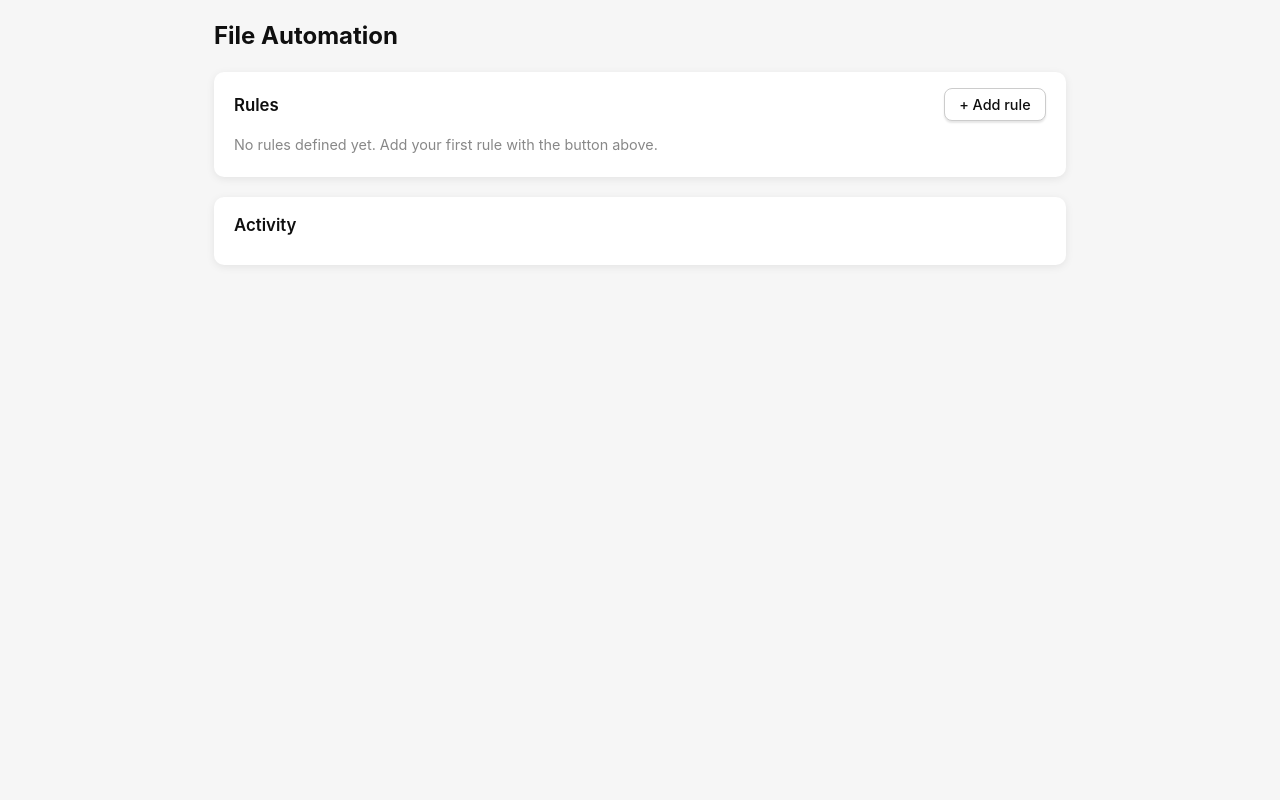
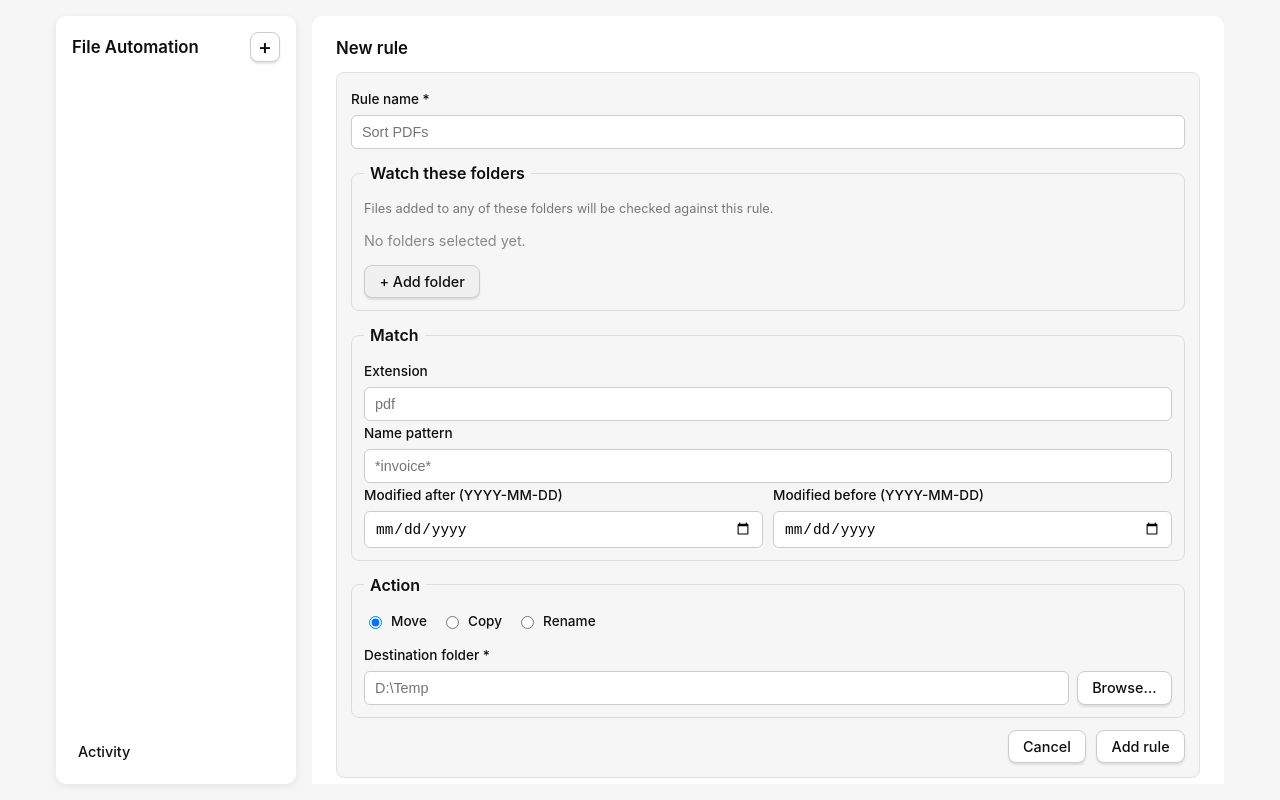
Before and after one commit to muhammadrizo-y/supersiftr, a React (Vite) app: page / in a window 1280 px wide. Built offline with nearby package versions, Linux system fonts and the light colour scheme.

Commit message:
feat(ui): move rules to a sidebar with tabs

```diff
--- a/src/App.css
+++ b/src/App.css
@@ -20,27 +20,135 @@ body {
 }
 
 .app {
-  max-width: 900px;
+  display: flex;
+  height: 100vh;
+  max-width: 1200px;
   margin: 0 auto;
-  padding: 24px;
+  padding: 16px;
+  gap: 16px;
 }
 
-.app-header {
+.sidebar {
+  display: flex;
+  flex-direction: column;
+  width: 240px;
+  flex-shrink: 0;
+  background: #ffffff;
+  border-radius: 10px;
+  padding: 16px 12px;
+  box-shadow: 0 2px 8px rgba(0, 0, 0, 0.08);
+}
+
+.sidebar-header {
   display: flex;
   align-items: center;
   justify-content: space-between;
-  margin-bottom: 24px;
+  margin-bottom: 16px;
+  padding: 0 4px;
 }
 
-.app-header h1 {
+.sidebar-header h1 {
   margin: 0;
-  font-size: 1.5rem;
+  font-size: 1.05rem;
+  font-weight: 600;
+}
+
+.icon-btn {
+  display: flex;
+  align-items: center;
+  justify-content: center;
+  width: 30px;
+  height: 30px;
+  padding: 0;
+  font-size: 1.3rem;
+  line-height: 1;
+  border-radius: 8px;
+}
+
+.sidebar-rules {
+  display: flex;
+  flex-direction: column;
+  gap: 4px;
+}
+
+.sidebar-rule {
+  display: flex;
+  align-items: center;
+  justify-content: space-between;
+  padding: 8px 10px;
+  border-radius: 8px;
+  cursor: pointer;
+  user-select: none;
+}
+
+.sidebar-rule:hover {
+  background: #f0f0f0;
+}
+
+.sidebar-rule.active {
+  background: #e7eefc;
+  color: #1a4fd0;
+}
+
+.sidebar-rule-name {
+  overflow: hidden;
+  text-overflow: ellipsis;
+  white-space: nowrap;
+}
+
+.trash-btn {
+  visibility: hidden;
+  width: 26px;
+  height: 26px;
+  padding: 0;
+  display: flex;
+  align-items: center;
+  justify-content: center;
+  border: none;
+  background: transparent;
+  box-shadow: none;
+  font-size: 1rem;
+}
+
+.sidebar-rule:hover .trash-btn,
+.sidebar-rule:focus-within .trash-btn {
+  visibility: visible;
+}
+
+.sidebar-spacer {
+  flex: 1;
+}
+
+.sidebar-tab {
+  width: 100%;
+  text-align: left;
+  padding: 8px 10px;
+  border-radius: 8px;
+  border: none;
+  background: transparent;
+  box-shadow: none;
+  font-weight: 500;
+}
+
+.sidebar-tab:hover {
+  background: #f0f0f0;
+}
+
+.sidebar-tab.active {
+  background: #e7eefc;
+  color: #1a4fd0;
+}
+
+.main {
+  flex: 1;
+  min-width: 0;
+  overflow-y: auto;
 }
 
 .panel {
   background: #ffffff;
   border-radius: 10px;
-  padding: 16px 20px;
+  padding: 20px 24px;
   margin-bottom: 20px;
   box-shadow: 0 2px 8px rgba(0, 0, 0, 0.08);
 }
@@ -49,17 +157,6 @@ body {
   margin: 0 0 12px;
   font-size: 1.05rem;
   font-weight: 600;
-}
-
-.panel-header {
-  display: flex;
-  align-items: center;
-  justify-content: space-between;
-  margin-bottom: 12px;
-}
-
-.panel-header h2 {
-  margin: 0;
 }
 
 .rule-form {
@@ -190,7 +287,6 @@ button:active {
 }
 
 .folder-list,
-.rule-list,
 .activity-list {
   list-style: none;
   margin: 0;
@@ -207,20 +303,6 @@ button:active {
 
 .folder-list li:last-child {
   border-bottom: none;
-}
-
-.rule-card {
-  border: 1px solid #eee;
-  border-radius: 8px;
-  padding: 10px 12px;
-  margin-bottom: 10px;
-}
-
-.rule-name {
-  display: flex;
-  align-items: center;
-  justify-content: space-between;
-  margin-bottom: 8px;
 }
 
 .rule-body {
@@ -273,7 +355,8 @@ button:active {
     background-color: #2f2f2f;
   }
 
-  .panel {
+  .panel,
+  .sidebar {
     background: #3a3a3a;
   }
 
@@ -287,8 +370,15 @@ button:active {
     background-color: #0f0f0f69;
   }
 
-  .rule-list pre {
-    background: #222;
+  .sidebar-rule:hover,
+  .sidebar-tab:hover {
+    background: #4a4a4a;
+  }
+
+  .sidebar-rule.active,
+  .sidebar-tab.active {
+    background: #274060;
+    color: #9fd0ff;
   }
 
   .rule-form {
--- a/src/App.tsx
+++ b/src/App.tsx
@@ -258,17 +258,25 @@ function describeAction(action: RuleAction): string {
   }
 }
 
+type View =
+  | { kind: "rule"; index: number }
+  | { kind: "new" }
+  | { kind: "activity" };
+
 function App() {
   const [rules, setRules] = useState<Rule[]>([]);
   const [activity, setActivity] = useState<ActivityEntry[]>([]);
-  const [showForm, setShowForm] = useState(false);
+  const [view, setView] = useState<View>({ kind: "new" });
 
   const log = useCallback((message: string, level: "info" | "error" = "info") => {
     setActivity((prev) => [...prev, { id: Date.now() + Math.random(), message, level }]);
   }, []);
 
   useEffect(() => {
-    invoke<AppConfig>("get_config").then((config) => setRules(config.rules));
+    invoke<AppConfig>("get_config").then((config) => {
+      setRules(config.rules);
+      setView(config.rules.length ? { kind: "rule", index: 0 } : { kind: "new" });
+    });
     invoke<string[]>("get_logs", { count: 200 }).then((logs) =>
       setActivity(logs.map((l, i) => ({ id: i, message: l, level: "info" }))),
     );
@@ -285,41 +293,61 @@ function App() {
   async function removeRule(index: number) {
     const updated = await invoke<Rule[]>("remove_rule", { index });
     setRules(updated);
+    setView(updated.length ? { kind: "rule", index: 0 } : { kind: "new" });
   }
 
   async function addRule(rule: Rule) {
     const updated = await invoke<Rule[]>("add_rule", { rule });
     setRules(updated);
-    setShowForm(false);
+    setView({ kind: "rule", index: updated.length - 1 });
     log(`Added rule: ${rule.name}`);
   }
 
+  function renderMain() {
+    if (view.kind === "new") {
       return (
-    <main className="app">
-      <header className="app-header">
-        <h1>File Automation</h1>
-      </header>
+        <section className="panel">
+          <h2>New rule</h2>
+          <RuleForm
+            onSubmit={addRule}
+            onCancel={() =>
+              setView(rules.length ? { kind: "rule", index: 0 } : { kind: "activity" })
+            }
+          />
+        </section>
+      );
+    }
 
+    if (view.kind === "activity") {
+      return (
         <section className="panel">
-        <div className="panel-header">
-          <h2>Rules</h2>
-          <button onClick={() => setShowForm(true)}>+ Add rule</button>
-        </div>
+          <h2>Activity</h2>
+          <ul className="activity-list">
+            {activity
+              .slice()
+              .reverse()
+              .map((entry) => (
+                <li key={entry.id} className={entry.level}>
+                  {entry.message}
+                </li>
+              ))}
+          </ul>
+        </section>
+      );
+    }
 
-        {showForm && <RuleForm onSubmit={addRule} onCancel={() => setShowForm(false)} />}
+    const rule = rules[view.index];
+    if (!rule) {
+      return (
+        <section className="panel">
+          <p className="empty">No rule selected.</p>
+        </section>
+      );
+    }
 
-        {rules.length === 0 ? (
-          <p className="empty">
-            No rules defined yet. Add your first rule with the button above.
-          </p>
-        ) : (
-          <ul className="rule-list">
-            {rules.map((rule, i) => (
-              <li key={i} className="rule-card">
-                <div className="rule-name">
-                  <strong>{rule.name}</strong>
-                  <button onClick={() => removeRule(i)}>Remove</button>
-                </div>
+    return (
+      <section className="panel">
+        <h2>{rule.name}</h2>
         <div className="rule-body">
           <div className="rule-row">
             <span className="rule-label">Watch</span>
@@ -338,25 +366,60 @@ function App() {
             <span>{describeAction(rule.action)}</span>
           </div>
         </div>
-              </li>
+      </section>
+    );
+  }
+
+  return (
+    <main className="app">
+      <aside className="sidebar">
+        <header className="sidebar-header">
+          <h1>File Automation</h1>
+          <button
+            className="icon-btn"
+            title="New rule"
+            onClick={() => setView({ kind: "new" })}
+          >
+            +
+          </button>
+        </header>
+
+        <nav className="sidebar-rules">
+          {rules.map((rule, i) => (
+            <div
+              key={i}
+              className={
+                "sidebar-rule" +
+                (view.kind === "rule" && view.index === i ? " active" : "")
+              }
+              onClick={() => setView({ kind: "rule", index: i })}
+            >
+              <span className="sidebar-rule-name">{rule.name}</span>
+              <button
+                className="trash-btn"
+                title="Delete rule"
+                onClick={(e) => {
+                  e.stopPropagation();
+                  removeRule(i);
+                }}
+              >
+                🗑
+              </button>
+            </div>
           ))}
-          </ul>
-        )}
-      </section>
+        </nav>
 
-      <section className="panel">
-        <h2>Activity</h2>
-        <ul className="activity-list">
-          {activity
-            .slice()
-            .reverse()
-            .map((entry) => (
-              <li key={entry.id} className={entry.level}>
-                {entry.message}
-              </li>
-            ))}
-        </ul>
-      </section>
+        <div className="sidebar-spacer" />
+
+        <button
+          className={"sidebar-tab" + (view.kind === "activity" ? " active" : "")}
+          onClick={() => setView({ kind: "activity" })}
+        >
+          Activity
+        </button>
+      </aside>
+
+      <section className="main">{renderMain()}</section>
     </main>
   );
 }
```
Lines whose indentation alone changed are shown as unchanged.
